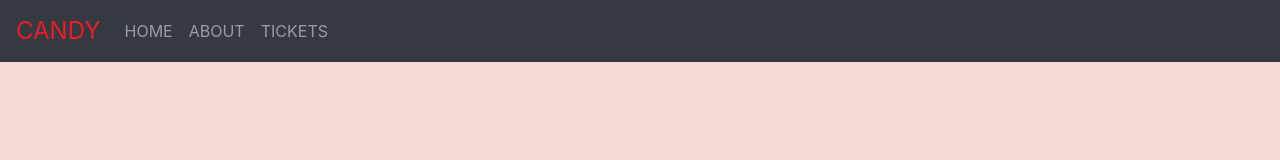
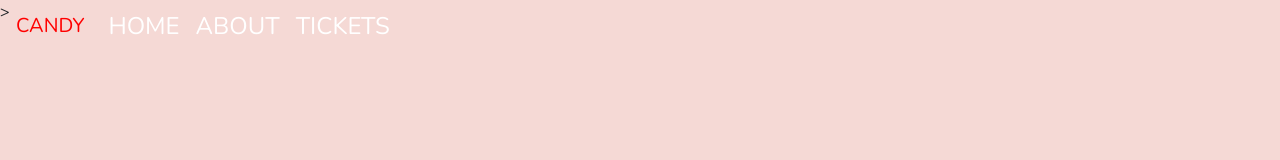
Before and after one commit to ddang9390/Museum-of-Candy, a plain HTML site: page index.html in a window 1280 px wide. Drawn offline with nearby package versions, Linux system fonts and the light colour scheme.

Commit message:
Completed navbar

```diff
--- a/app.css
+++ b/app.css
@@ -1,10 +1,23 @@
 body{
     background: #f5d9d5;
+    font-family: "Nunito", sans-serif;
+}
+
+#mainNavbar{
+    font-size: 1.5rem;
+    font-weight: 100;
+
+}
+
+#mainNavbar .nav-link{
+    color: white;
+}
+
+#mainNavbar .nav-link:hover{
+    color: red;
 }
 
 #mainNavbar .navbar-brand {
-    color: #ea1c2c;
-
-    font-size: 1.5rem;
+    color: red;
 
 }
--- a/index.html
+++ b/index.html
@@ -18,9 +18,10 @@
   </head>
 
   <body>
-    <nav class="navbar navbar-dark bg-dark navbar-expand-md" id="mainNavbar">
+    <!-- py-0 == padding-top:0; padding-bottom:0;-->>
+    <nav class="navbar navbar-dark navbar-expand-md py-0 fixed-top" id="mainNavbar">
       <a href="#" class="navbar-brand">CANDY</a>
-      <button class="navbar-toggler" data-togle="collapse" data-target="#navLinks">
+      <button class="navbar-toggler" data-togle="collapse" data-target="#navLinks" aria-label="Toggle navigation">
         <span class="navbar-toggler-icon"></span>
       </button>
 
```
